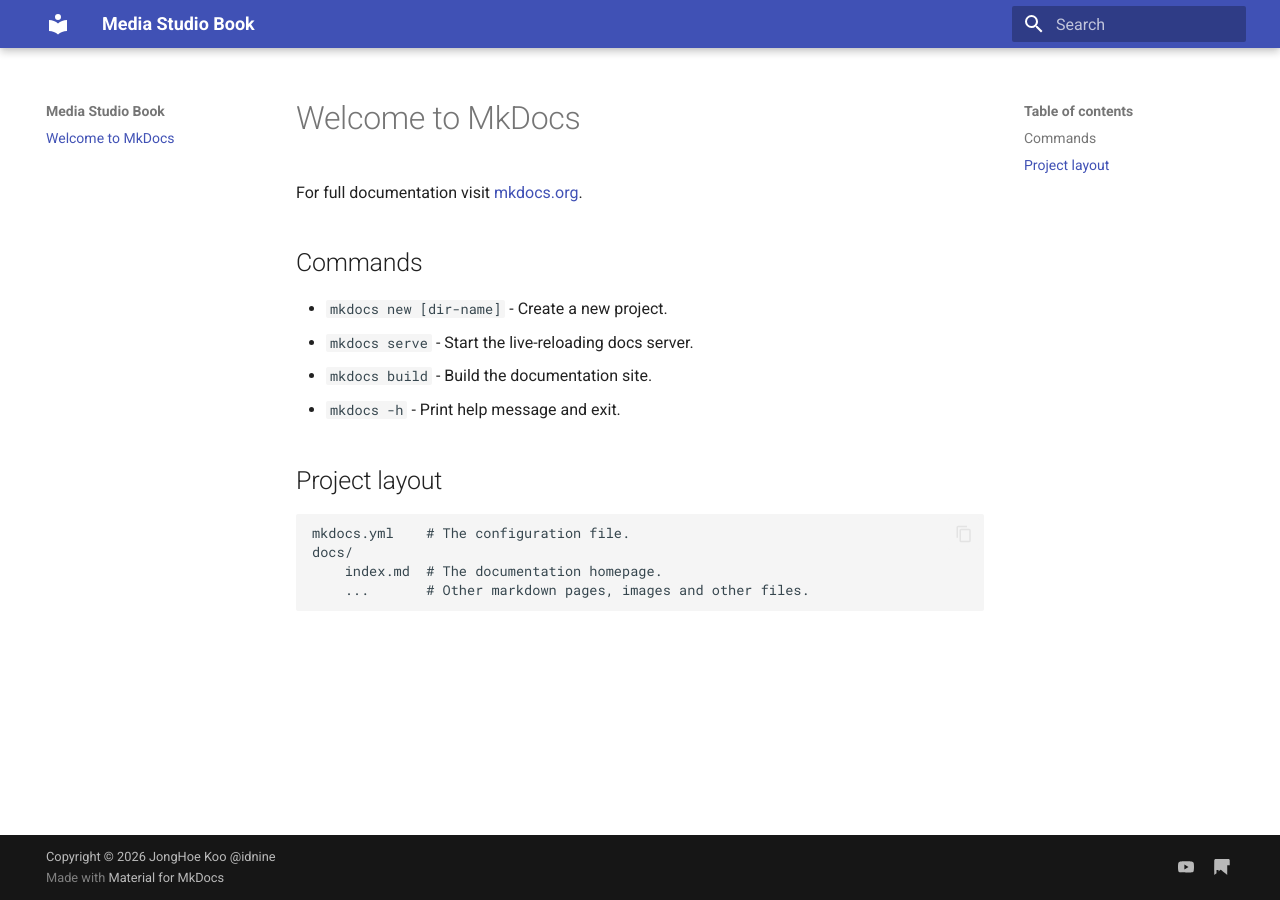
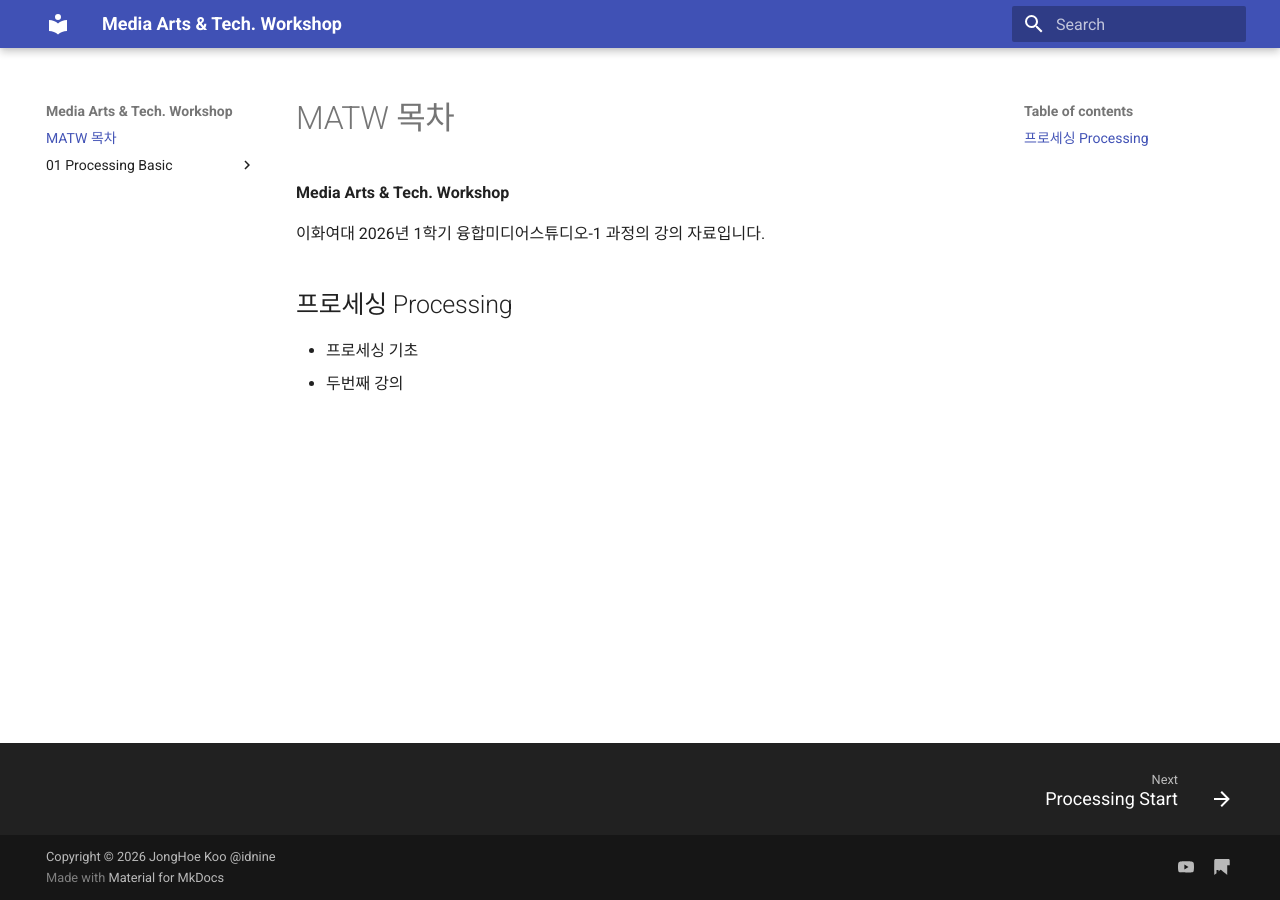
Before and after one commit to jonghoe9/ew-studio, an MkDocs documentation site: the page built from docs/index.md, in a window 1280 px wide. Built offline with MkDocs 1.6.1 and Material for MkDocs 9.7.7, drawn with Linux system fonts in a browser that asks for light colours.

Commit message:
초기 자료 업데이트

```diff
--- a/docs/index.md
+++ b/docs/index.md
@@ -1,17 +1,8 @@
-# Welcome to MkDocs
+# MATW 목차
+**Media Arts & Tech. Workshop**
 
-For full documentation visit [mkdocs.org](https://www.mkdocs.org).
+이화여대 2026년 1학기 융합미디어스튜디오-1 과정의 강의 자료입니다.
 
-## Commands
-
-* `mkdocs new [dir-name]` - Create a new project.
-* `mkdocs serve` - Start the live-reloading docs server.
-* `mkdocs build` - Build the documentation site.
-* `mkdocs -h` - Print help message and exit.
-
-## Project layout
-
-    mkdocs.yml    # The configuration file.
-    docs/
-        index.md  # The documentation homepage.
-        ...       # Other markdown pages, images and other files.
+## 프로세싱 Processing
+* 프로세싱 기초
+* 두번째 강의
--- a/mkdocs.yml
+++ b/mkdocs.yml
@@ -1,4 +1,4 @@
-site_name: Media Studio Book
+site_name: Media Arts & Tech. Workshop
 theme:
   name: material
   features:
```
Also changed, not shown: docs/01_Processing_Basic/01_Basic_Form.md (added, +51 -0 lines), docs/01_Processing_Basic/02_Env_Vars.md (added, +52 -0 lines), docs/01_Processing_Basic/index.md (added, +14 -0 lines), docs/img/processing-000.png (added), docs/img/processing-001.png (added), docs/img/processing-002.png (added), docs/img/processing-003.png (added).
